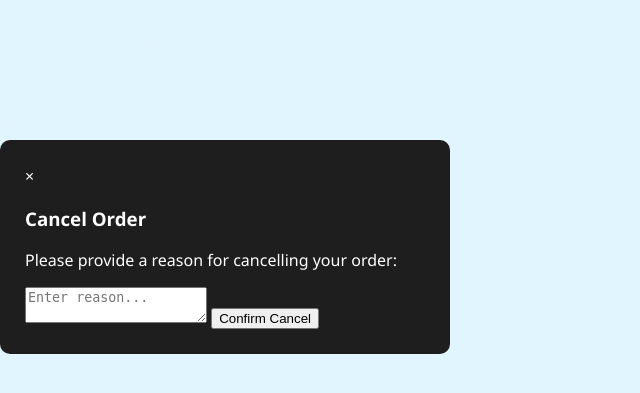
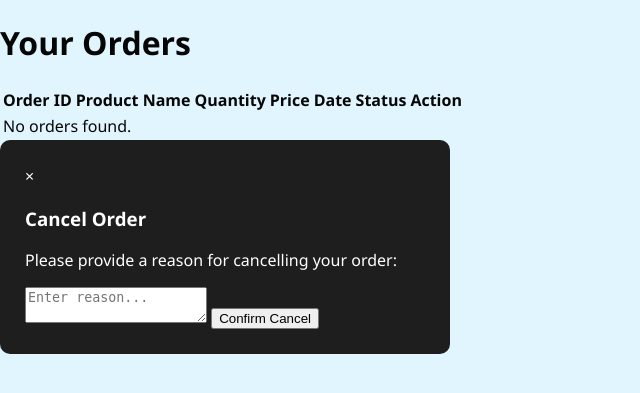
Before and after one commit to anshjw/Microproject, a Flask app: template templates/orders.html in a window 1280 px wide. Shown: the top 393 px of the page, without its empty margins (0-640 px from the left). Run offline with Flask 2, Linux system fonts and the light colour scheme; the template is opened without the code that fills it, so the values that code supplies are empty.

Commit message:
Updated app

```diff
--- a/static/order.css
+++ b/static/order.css
@@ -1,6 +1,6 @@
 body {
   background: #E1F5FE;
-  color: #E1F5FE;
+  color: #060606;
   font-family: 'Segoe UI', sans-serif;
   margin: 0;
   padding: 0;
```
